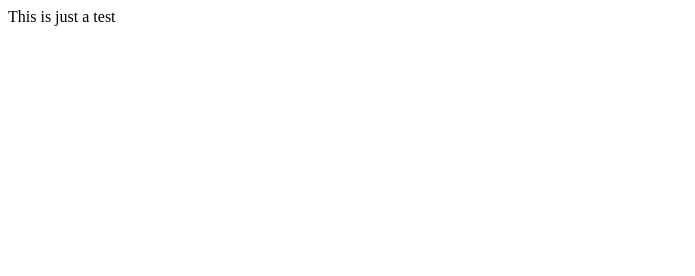
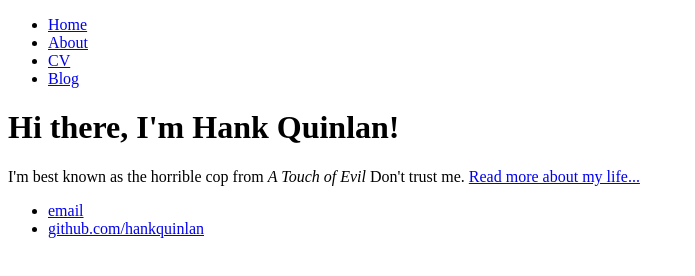
Before and after one commit to ark1375/ark1375.github.io, a plain HTML site: page index.html in a window 1280 px wide. Shown: the whole page, without its empty margins (0-695 px from the left). Drawn offline with Linux system fonts and the light colour scheme.

Commit message:
Update index.html

```diff
--- a/index.html
+++ b/index.html
@@ -1,3 +1,29 @@
-<P>
-This is just a test
-</P>
+
+<!DOCTYPE html>
+<html>
+	<head>
+		<title>James Ark terible programmer</title>
+	</head>
+	<body>
+		<nav>
+    		<ul>
+        		<li><a href="/">Home</a></li>
+	        	<li><a href="/about">About</a></li>
+        		<li><a href="/cv">CV</a></li>
+        		<li><a href="/blog">Blog</a></li>
+    		</ul>
+		</nav>
+		<div class="container">
+    		<div class="blurb">
+        		<h1>Hi there, I'm Hank Quinlan!</h1>
+				<p>I'm best known as the horrible cop from <em>A Touch of Evil</em> Don't trust me. <a href="/about">Read more about my life...</a></p>
+    		</div><!-- /.blurb -->
+		</div><!-- /.container -->
+		<footer>
+    		<ul>
+        		<li><a href="mailto:hankquinlanhub@gmail.com">email</a></li>
+        		<li><a href="https://github.com/ark1375">github.com/hankquinlan</a></li>
+			</ul>
+		</footer>
+	</body>
+</html>
```
